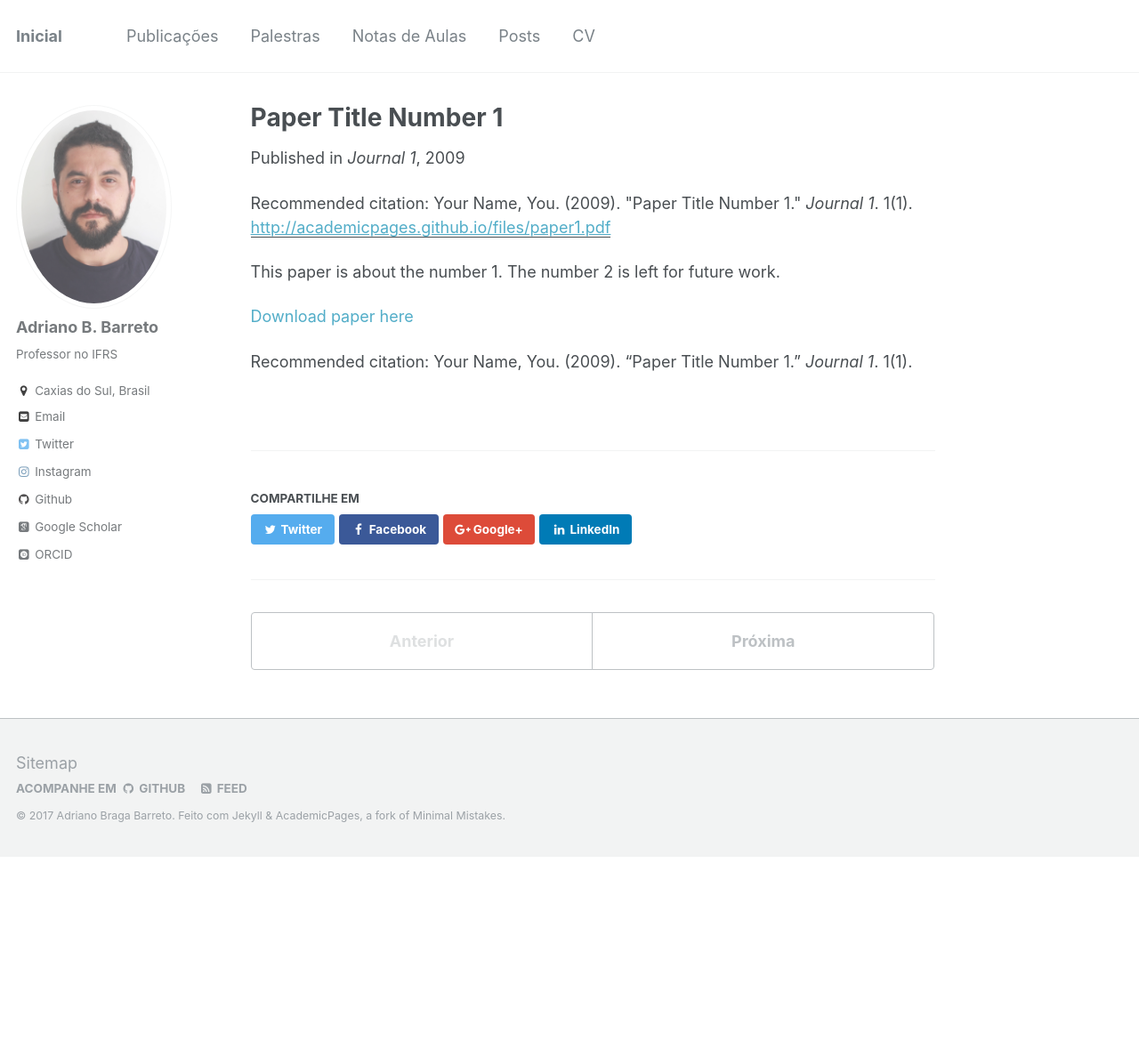
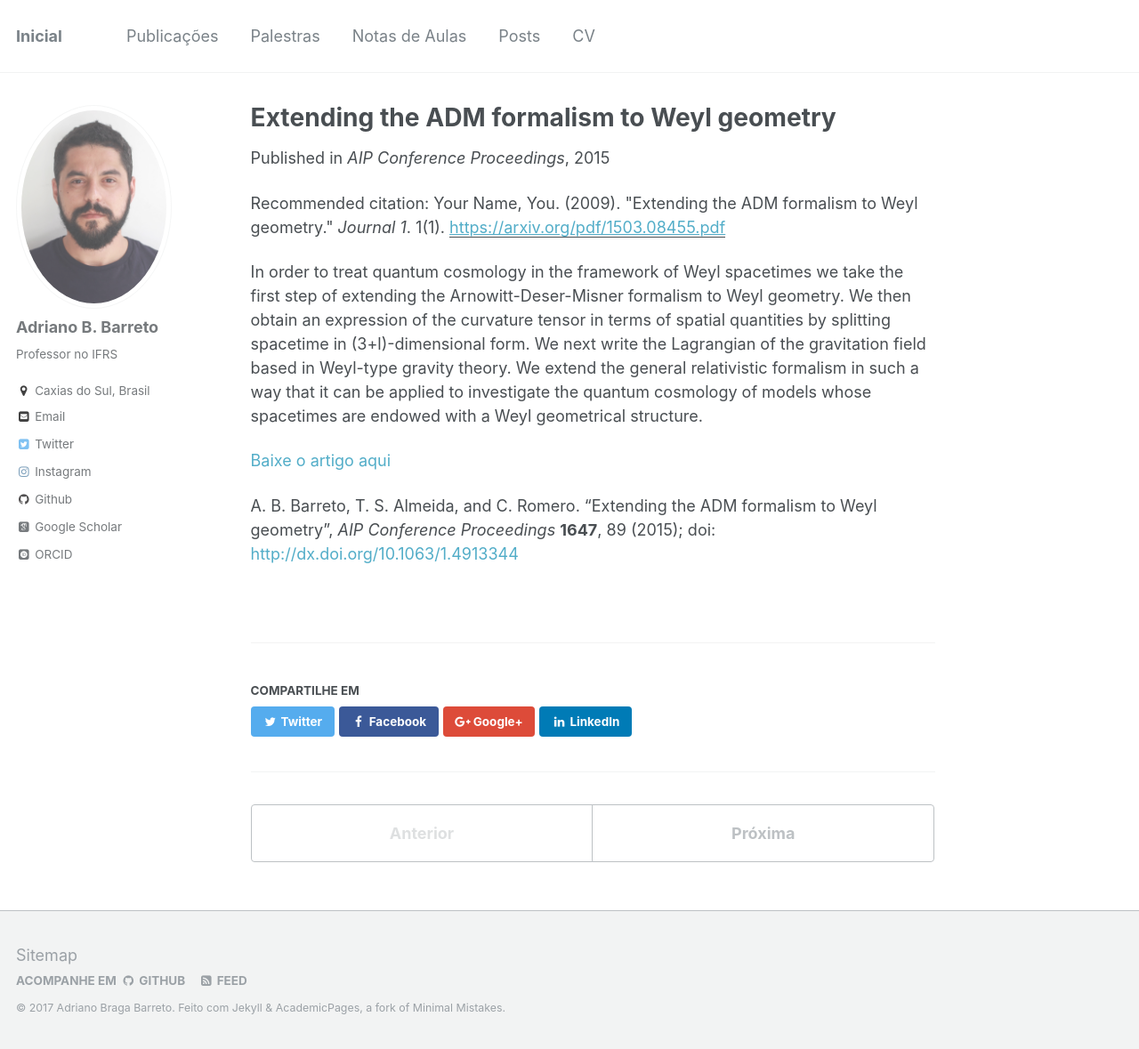
Before and after one commit to hs-macunaima/abbarreto.github.io, a Jekyll site: the page built from _publications/2015-04-01-paper-1.md, in a window 1280 px wide and 1179 px high. Shown: the whole window at 89% size. Built offline with Jekyll 4.4.1, drawn with Linux system fonts in a browser that asks for light colours; some web fonts are replaced.

```diff
--- a/_publications/2009-10-01-paper-title-number-1.md
+++ /dev/null
@@ -1,15 +0,0 @@
----
-title: "Paper Title Number 1"
-collection: publications
-permalink: /publication/2009-10-01-paper-title-number-1
-excerpt: 'This paper is about the number 1. The number 2 is left for future work.'
-date: 2009-10-01
-venue: 'Journal 1'
-paperurl: 'http://academicpages.github.io/files/paper1.pdf'
-citation: 'Your Name, You. (2009). &quot;Paper Title Number 1.&quot; <i>Journal 1</i>. 1(1).'
----
-This paper is about the number 1. The number 2 is left for future work.
-
-[Download paper here](http://academicpages.github.io/files/paper1.pdf)
-
-Recommended citation: Your Name, You. (2009). "Paper Title Number 1." <i>Journal 1</i>. 1(1).
--- /dev/null
+++ b/_publications/2015-04-01-paper-1.md
@@ -0,0 +1,15 @@
+---
+title: "Extending the ADM formalism to Weyl geometry"
+collection: publications
+permalink: /publication/2009-10-01-paper-title-number-1
+excerpt: 'In order to treat quantum cosmology in the framework of Weyl spacetimes we take the first step of extending the Arnowitt-Deser-Misner formalism to Weyl geometry. We then obtain an expression of the curvature tensor in terms of spatial quantities by splitting spacetime in (3+l)-dimensional form. We next write the Lagrangian of the gravitation field based in Weyl-type gravity theory. We extend the general relativistic formalism in such a way that it can be applied to investigate the quantum cosmology of models whose spacetimes are endowed with a Weyl geometrical structure.'
+date: 2015-04-01
+venue: 'AIP Conference Proceedings'
+paperurl: 'https://arxiv.org/pdf/1503.08455.pdf'
+citation: 'Your Name, You. (2009). &quot;Extending the ADM formalism to Weyl geometry.&quot; <i>Journal 1</i>. 1(1).'
+---
+In order to treat quantum cosmology in the framework of Weyl spacetimes we take the first step of extending the Arnowitt-Deser-Misner formalism to Weyl geometry. We then obtain an expression of the curvature tensor in terms of spatial quantities by splitting spacetime in (3+l)-dimensional form. We next write the Lagrangian of the gravitation field based in Weyl-type gravity theory. We extend the general relativistic formalism in such a way that it can be applied to investigate the quantum cosmology of models whose spacetimes are endowed with a Weyl geometrical structure.
+
+[Baixe o artigo aqui](https://arxiv.org/pdf/1503.08455.pdf)
+
+A. B. Barreto, T. S. Almeida, and C. Romero. "Extending the ADM formalism to Weyl geometry", <i>AIP Conference Proceedings</i> <b>1647</b>, 89 (2015); doi: [http://dx.doi.org/10.1063/1.4913344](http://dx.doi.org/10.1063/1.4913344)
```
Also changed, not shown: _pages/publications.md (+2 -2 lines), _publications/2015-09-25-paper-2.md (renamed from _publications/2010-10-01-paper-title-number-2.md, +1 -1 lines), _publications/2016-09-06-paper-3.md (renamed from _publications/2015-10-01-paper-title-number-3.md, +1 -1 lines).
